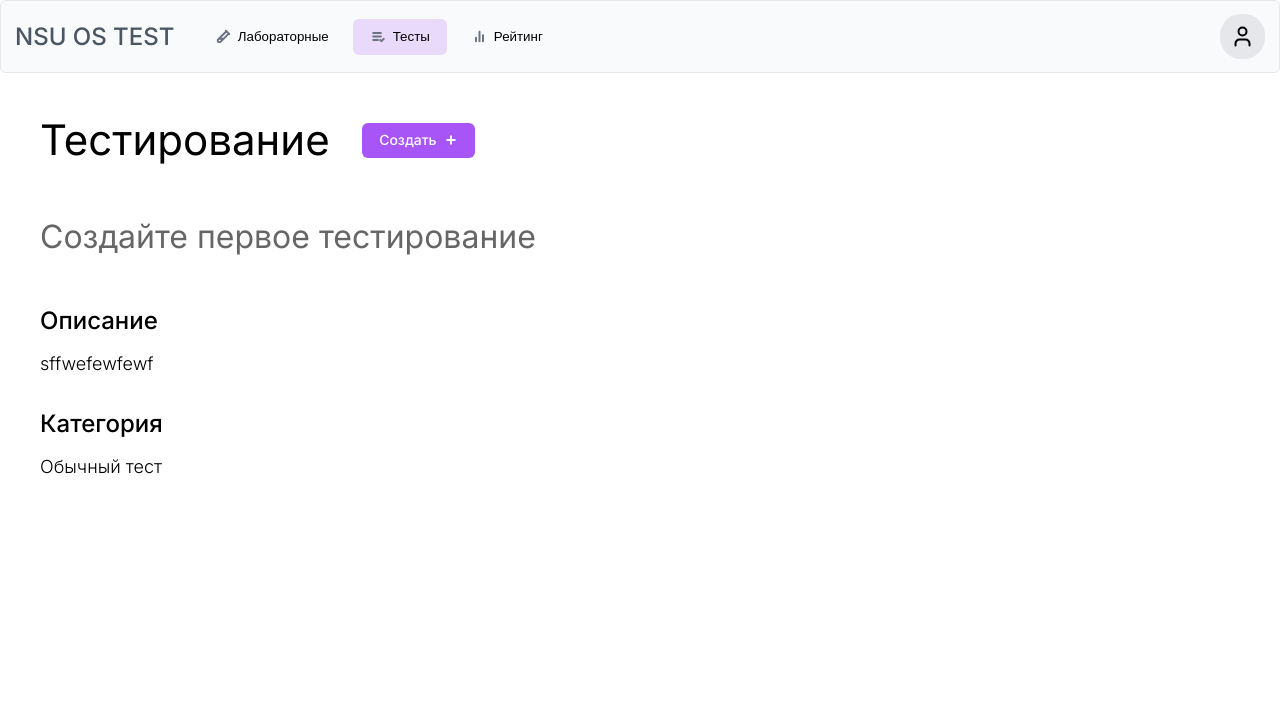
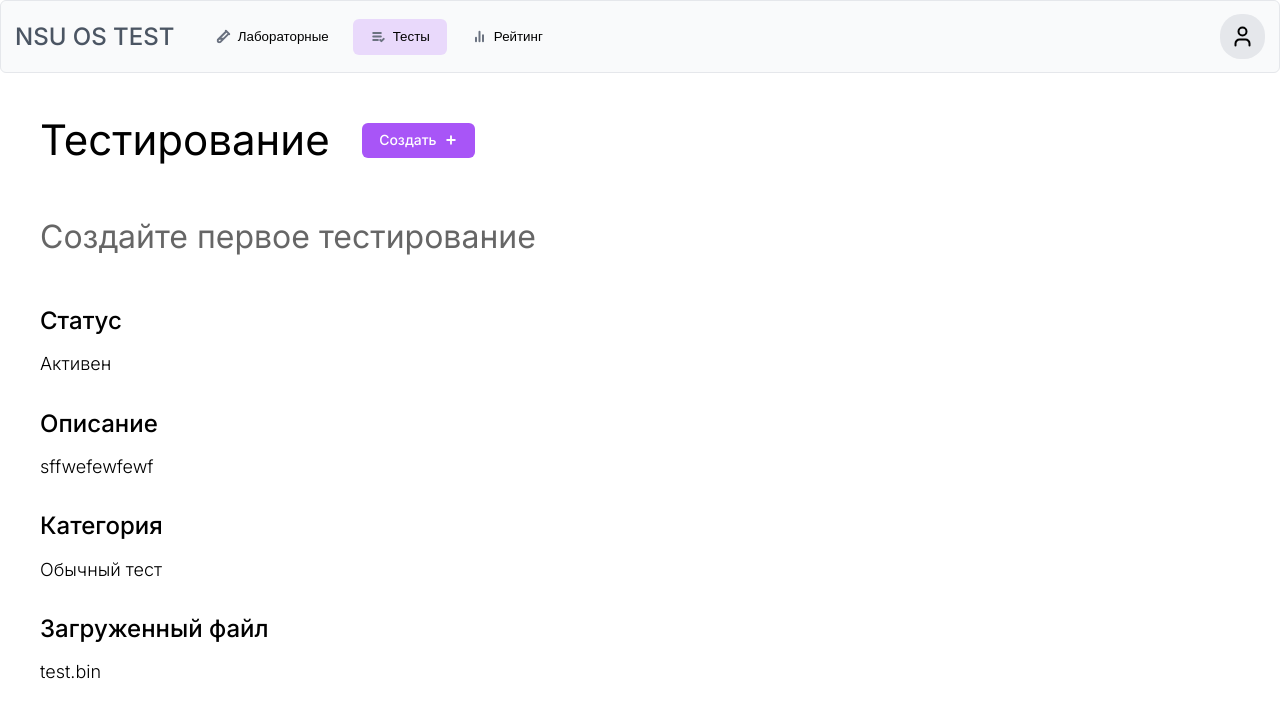
Before and after one commit to os-nsu/ostest-front, a React (Vite) app: page /tests in a window 1280 px wide. Shown: the top 718 px of the page. Built offline with nearby package versions, Linux system fonts and the light colour scheme; no server answers.

Commit message:
12227 edit AboutTest: add mocked blocks

```diff
--- a/src/components/AboutTest/AboutTest.tsx
+++ b/src/components/AboutTest/AboutTest.tsx
@@ -11,8 +11,10 @@ export default function AboutTest({ test }: AboutTestProps) {
   const { category, description } = test;
 
   const blocks = [
+    { title: 'Статус', text: 'Активен' },
     { title: 'Описание', text: description },
     { title: 'Категория', text: useTestCategoryName(category) },
+    { title: 'Загруженный файл', text: 'test.bin' },
   ];
 
   return (
```
